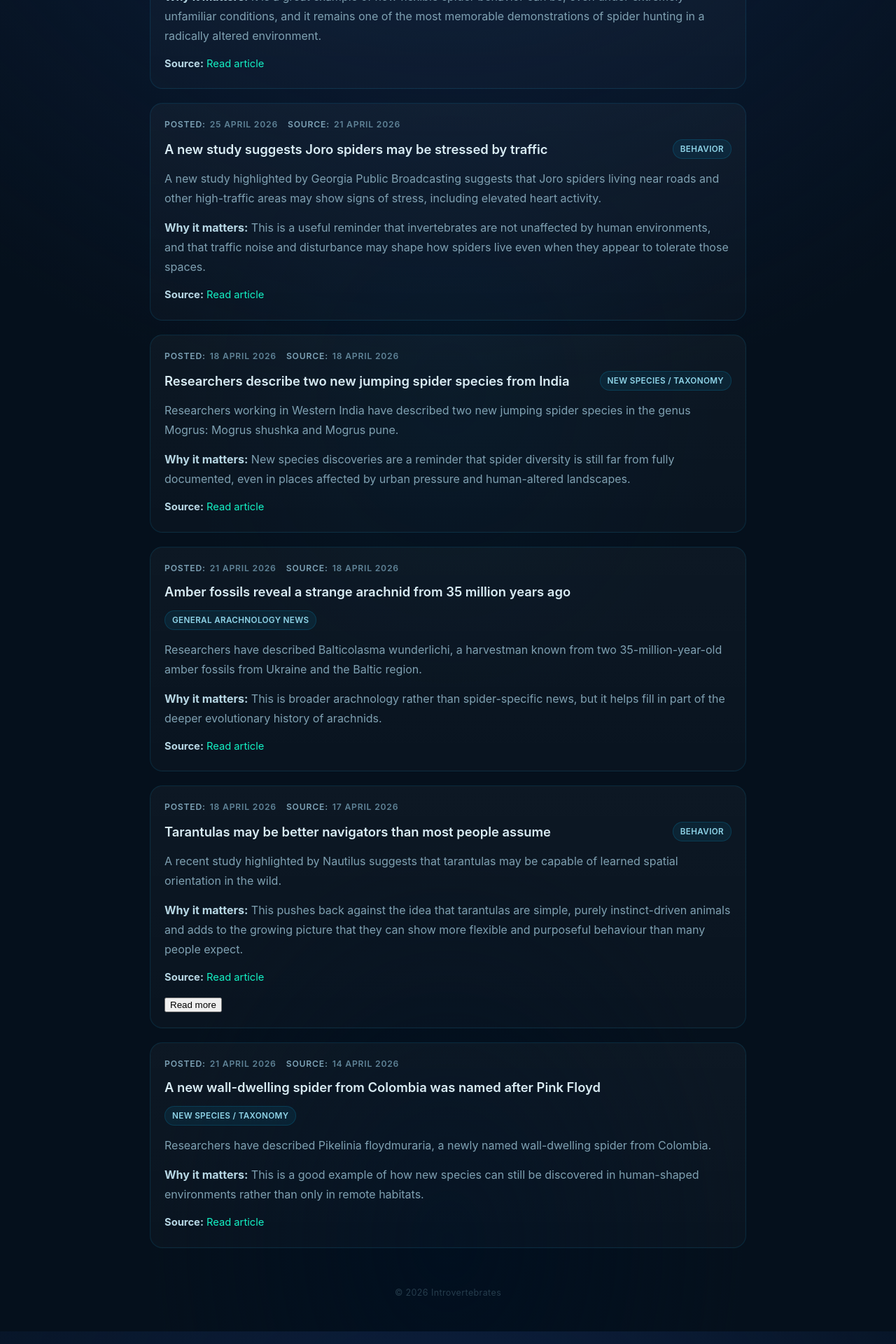
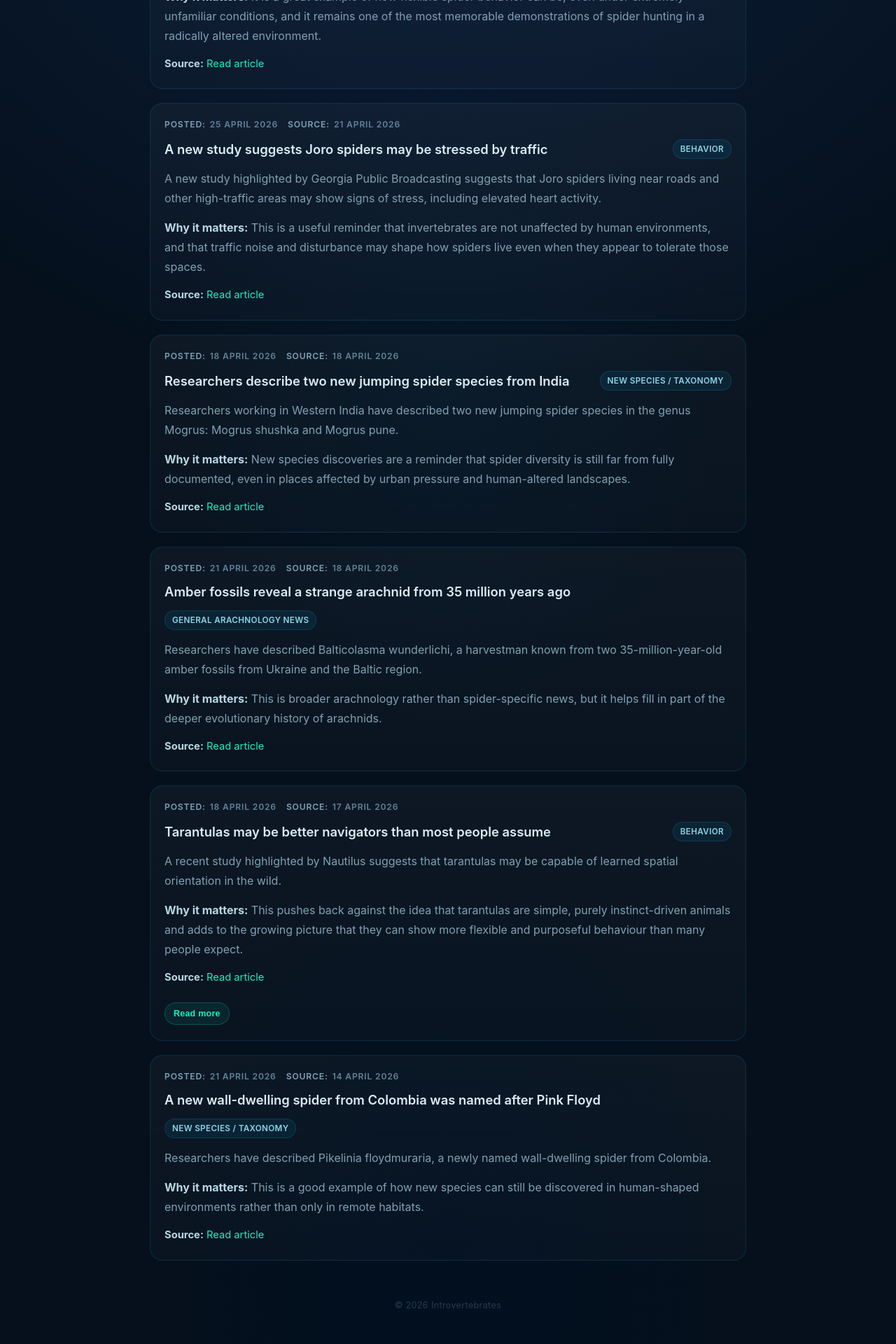
Before and after one commit to Introvertebrates/introvertebrates-site, a Jekyll site: the page built from research.html, in a window 1280 px wide. Shown: the part 687-2607 px from the top of the page at 70% size. Built offline with Jekyll 4.4.1, drawn with Linux system fonts in a browser that asks for light colours.

Commit message:
Add expandable body styles to research page

```diff
--- a/research.html
+++ b/research.html
@@ -295,9 +295,54 @@
       text-decoration: underline;
     }
 
-    .meta {
+        .meta {
       font-size: 0.92rem;
       color: #6f93a6;
+    }
+
+    .entry-body {
+      margin-top: 14px;
+      padding-top: 14px;
+      border-top: 1px solid rgba(255, 255, 255, 0.06);
+    }
+
+    .entry-body[hidden] {
+      display: none;
+    }
+
+    .expand-button {
+      display: inline-flex;
+      align-items: center;
+      justify-content: center;
+      margin-top: 8px;
+      padding: 8px 12px;
+      border-radius: 999px;
+      border: 1px solid rgba(20, 241, 196, 0.22);
+      background: rgba(20, 241, 196, 0.08);
+      color: #14f1c4;
+      font-size: 0.78rem;
+      font-weight: 600;
+      letter-spacing: 0.25px;
+      cursor: pointer;
+      transition: border-color 0.2s, background 0.2s, color 0.2s;
+    }
+
+    .expand-button:hover {
+      border-color: rgba(20, 241, 196, 0.4);
+      background: rgba(20, 241, 196, 0.14);
+      color: #f5f7fb;
+    }
+
+    .entry-body h2 {
+      margin: 0 0 12px;
+      font-size: 1rem;
+      color: #d9ecf4;
+    }
+
+    .entry-body p {
+      margin: 0 0 14px;
+      line-height: 1.75;
+      color: #7fa1b2;
     }
 
     footer {
```
